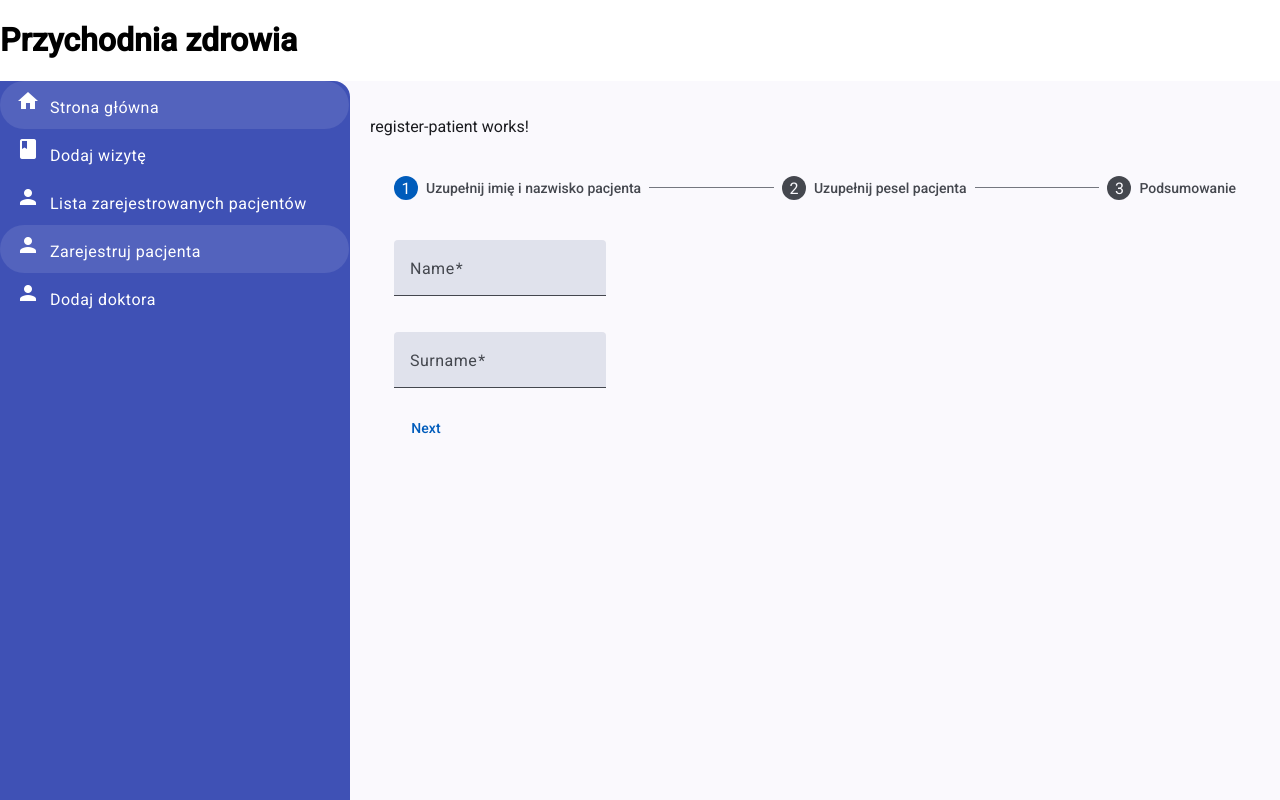
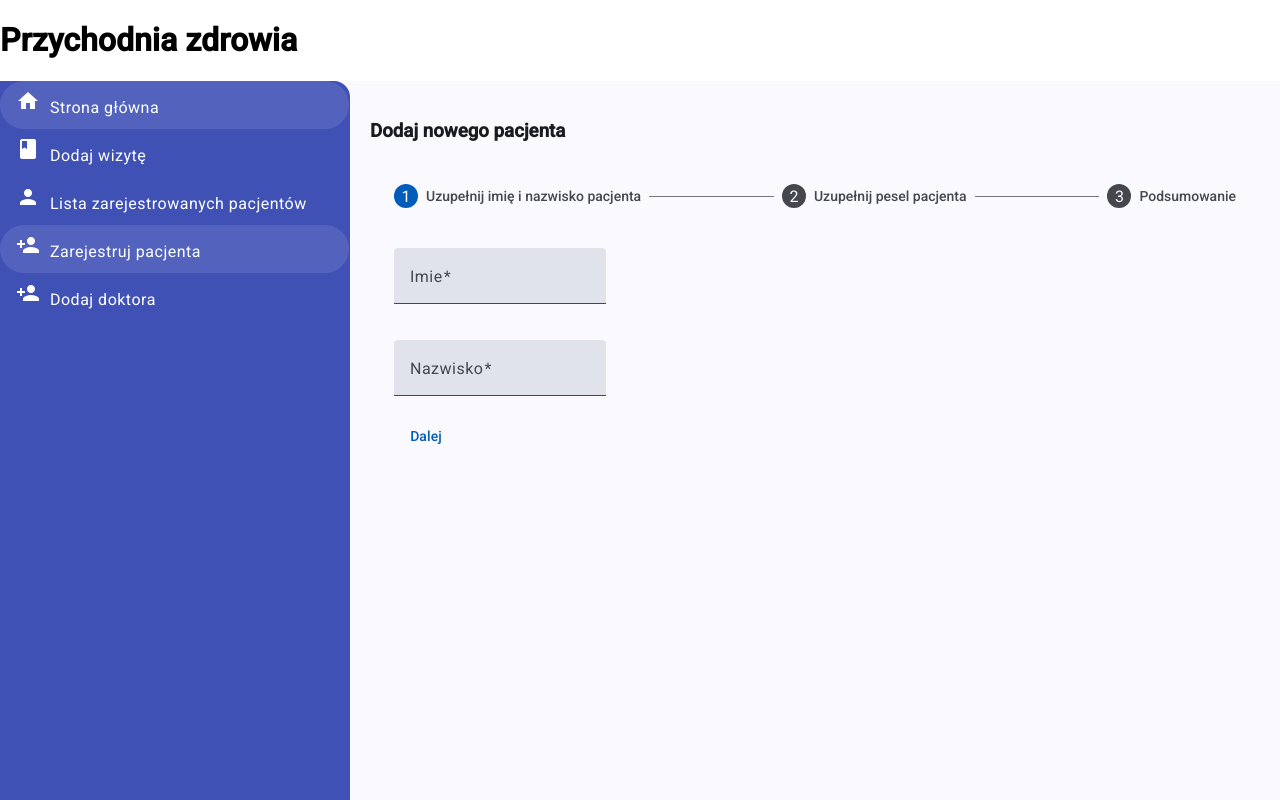
Before and after one commit to kamilb13/przychodnia-zdrowia-frontend, an Angular app: page /register-patient in a window 1280 px wide. Built offline with nearby package versions, Linux system fonts and the light colour scheme.

Commit message:
update regsiter patient component and sidenav

```diff
--- a/src/app/layout/sidenav/sidenav.component.html
+++ b/src/app/layout/sidenav/sidenav.component.html
@@ -15,12 +15,12 @@
   </a>
 
   <a mat-list-item routerLink="/register-patient" routerLinkActive="active">
-    <mat-icon>person</mat-icon>
+    <mat-icon>person_add</mat-icon>
     <span>Zarejestruj pacjenta</span>
   </a>
 
   <a mat-list-item routerLink="/add-doctor" routerLinkActive="active">
-    <mat-icon>person</mat-icon>
+    <mat-icon>person_add</mat-icon>
     <span>Dodaj doktora</span>
   </a>
 
--- a/src/app/pages/register-patient/register-patient.component.html
+++ b/src/app/pages/register-patient/register-patient.component.html
@@ -1,26 +1,26 @@
-<p>register-patient works!</p>
+<h3>Dodaj nowego pacjenta</h3>
 <mat-stepper [linear]="isLinear" #stepper>
   <mat-step [stepControl]="firstFormGroup" label="Uzupełnij imię i nazwisko pacjenta">
     <form [formGroup]="firstFormGroup">
       <div style="display: flex; flex-direction: column; align-items: flex-start">
         <mat-form-field>
-          <mat-label>Name</mat-label>
-          <input matInput placeholder="First name" formControlName="firstCtrl" required>
+          <mat-label>Imie</mat-label>
+          <input matInput placeholder="Imie" formControlName="firstCtrl" required>
         </mat-form-field>
         <mat-form-field>
-          <mat-label>Surname</mat-label>
-          <input matInput placeholder="Last name" formControlName="surnameCtrl" required>
+          <mat-label>Nazwisko</mat-label>
+          <input matInput placeholder="Nazwisko" formControlName="surnameCtrl" required>
         </mat-form-field>
       </div>
       <div>
-        <button mat-button matStepperNext>Next</button>
+        <button mat-button matStepperNext>Dalej</button>
       </div>
     </form>
   </mat-step>
   <mat-step [stepControl]="secondFormGroup" label="Uzupełnij pesel pacjenta">
     <form [formGroup]="secondFormGroup">
       <mat-form-field>
-        <mat-label>Ssn</mat-label>
+        <mat-label>Pesel</mat-label>
         <input matInput formControlName="ssnCtrl" placeholder="12345678912"
                required>
         <mat-error *ngIf="secondFormGroup.get('ssnCtrl')?.hasError('required')">
@@ -34,8 +34,8 @@
         </mat-error>
       </mat-form-field>
       <div>
-        <button mat-button matStepperPrevious>Back</button>
-        <button mat-button matStepperNext>Next</button>
+        <button mat-button matStepperPrevious>Wstecz</button>
+        <button mat-button matStepperNext>Dalej</button>
       </div>
     </form>
   </mat-step>
--- a/src/index.html
+++ b/src/index.html
@@ -2,7 +2,7 @@
 <html lang="en">
 <head>
   <meta charset="utf-8">
-  <title>PrzychodniaZdrowiaFrontend</title>
+  <title>Przychodnia Zdrowia</title>
   <base href="/">
   <meta name="viewport" content="width=device-width, initial-scale=1">
   <link rel="icon" type="image/x-icon" href="favicon.ico">
```
